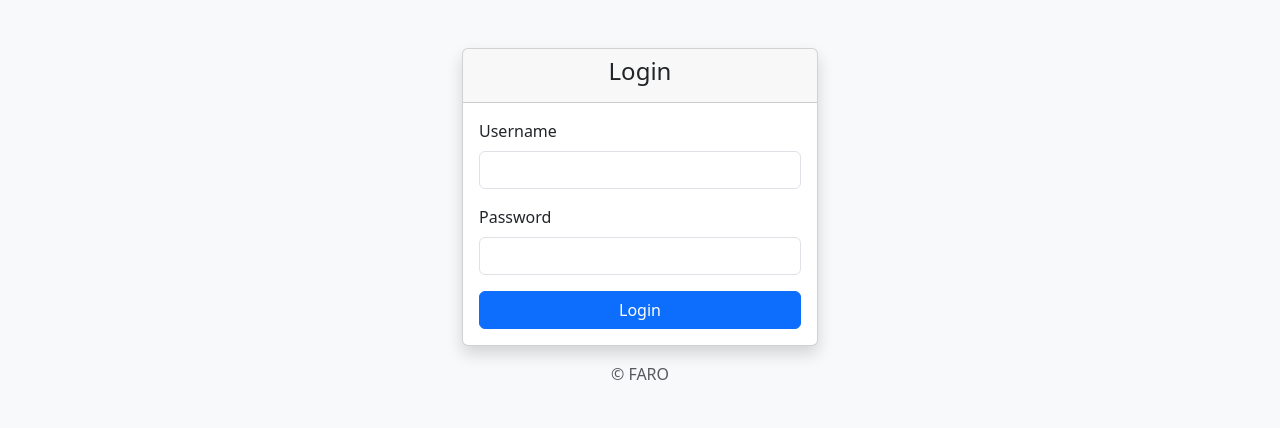
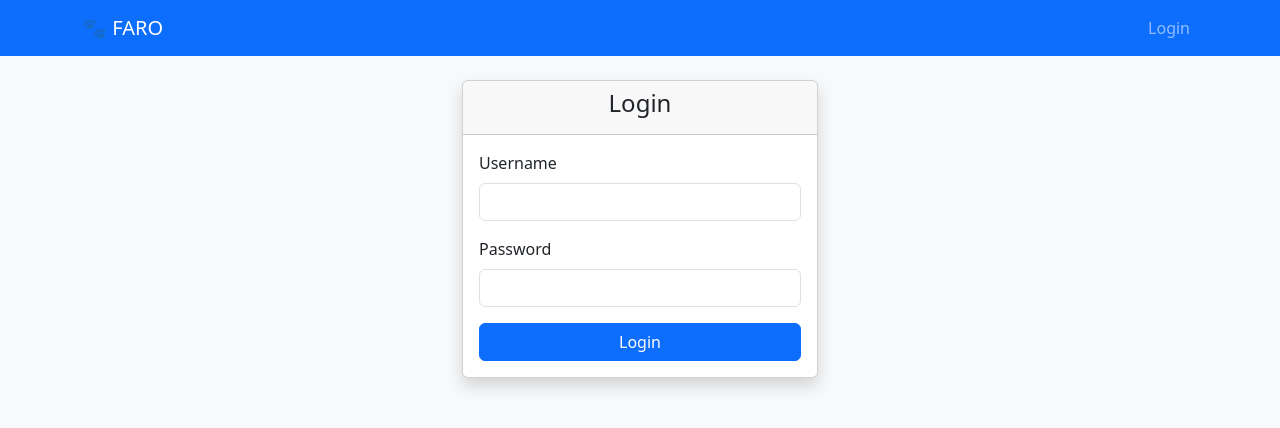
Before and after one commit to KaylerMm/FARO-2.0, a Django app: page /accounts/login/ in a window 1280 px wide. Shown: the top 428 px of the page. Run offline with Django 5.2, Linux system fonts and the light colour scheme.

Commit message:
feat: Adding base html containing navbar and extending to pages

```diff
--- a/templates/accounts/login.html
+++ b/templates/accounts/login.html
@@ -1,14 +1,7 @@
-<!DOCTYPE html>
-<html lang="en">
-<head>
-    <meta charset="UTF-8">
-    <title>Login | FARO</title>
-    <!-- Bootstrap 5 CDN -->
-    <link href="https://cdn.jsdelivr.net/npm/bootstrap@5.3.3/dist/css/bootstrap.min.css" rel="stylesheet">
-</head>
-<body class="bg-light">
+{% extends 'base.html' %}
+{% block title %}Login{% endblock %}
 
-<div class="container mt-5">
+{% block content %}
 <div class="row justify-content-center">
     <div class="col-md-4">
         <div class="card shadow">
@@ -40,11 +33,6 @@
                 </form>
             </div>
         </div>
-
-            <p class="text-center mt-3 text-muted">&copy; {{ now|date:"Y" }} FARO</p>
     </div>
 </div>
-</div>
-
-</body>
-</html>
+{% endblock %}
--- /dev/null
+++ b/templates/base.html
@@ -0,0 +1,44 @@
+<!DOCTYPE html>
+<html lang="en">
+<head>
+    <meta charset="UTF-8">
+    <title>{% block title %}FARO{% endblock %}</title>
+    <link href="https://cdn.jsdelivr.net/npm/bootstrap@5.3.3/dist/css/bootstrap.min.css" rel="stylesheet">
+</head>
+<body class="bg-light">
+
+<nav class="navbar navbar-expand-lg navbar-dark bg-primary">
+    <div class="container">
+        <a class="navbar-brand" href="#">🐾 FARO</a>
+        <button class="navbar-toggler" type="button" data-bs-toggle="collapse" data-bs-target="#navbarNav">
+            <span class="navbar-toggler-icon"></span>
+        </button>
+
+        <div class="collapse navbar-collapse" id="navbarNav">
+            {% if request.user.is_authenticated %}
+                <ul class="navbar-nav ms-auto">
+                    <li class="nav-item">
+                        <a class="nav-link" href="{% url 'dashboard' %}">Dashboard</a>
+                    </li>
+                    <li class="nav-item">
+                        <a class="nav-link" href="{% url 'logout' %}">Logout</a>
+                    </li>
+                </ul>
+            {% else %}
+                <ul class="navbar-nav ms-auto">
+                    <li class="nav-item">
+                        <a class="nav-link" href="{% url 'login' %}">Login</a>
+                    </li>
+                </ul>
+            {% endif %}
+        </div>
+    </div>
+</nav>
+
+<div class="container mt-4">
+    {% block content %}{% endblock %}
+</div>
+
+<script src="https://cdn.jsdelivr.net/npm/bootstrap@5.3.3/dist/js/bootstrap.bundle.min.js"></script>
+</body>
+</html>
```
Also changed, not shown: templates/accounts/dashboard.html (+8 -18 lines). Lines whose indentation alone changed are shown as unchanged.
